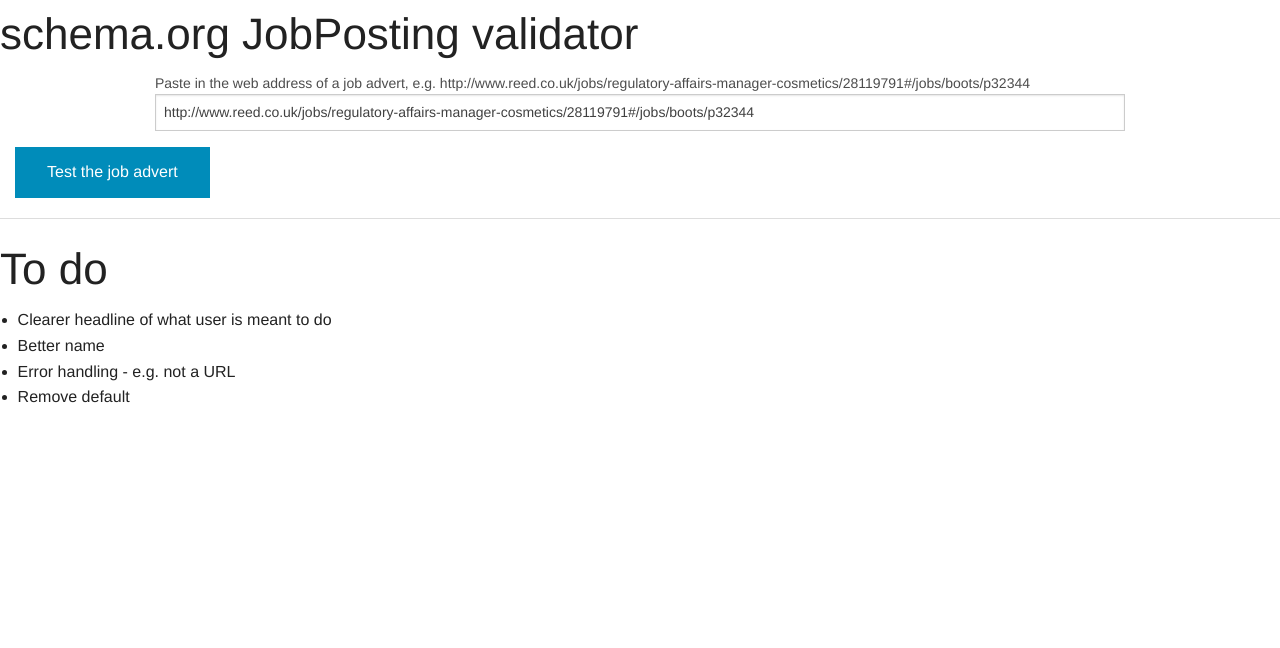
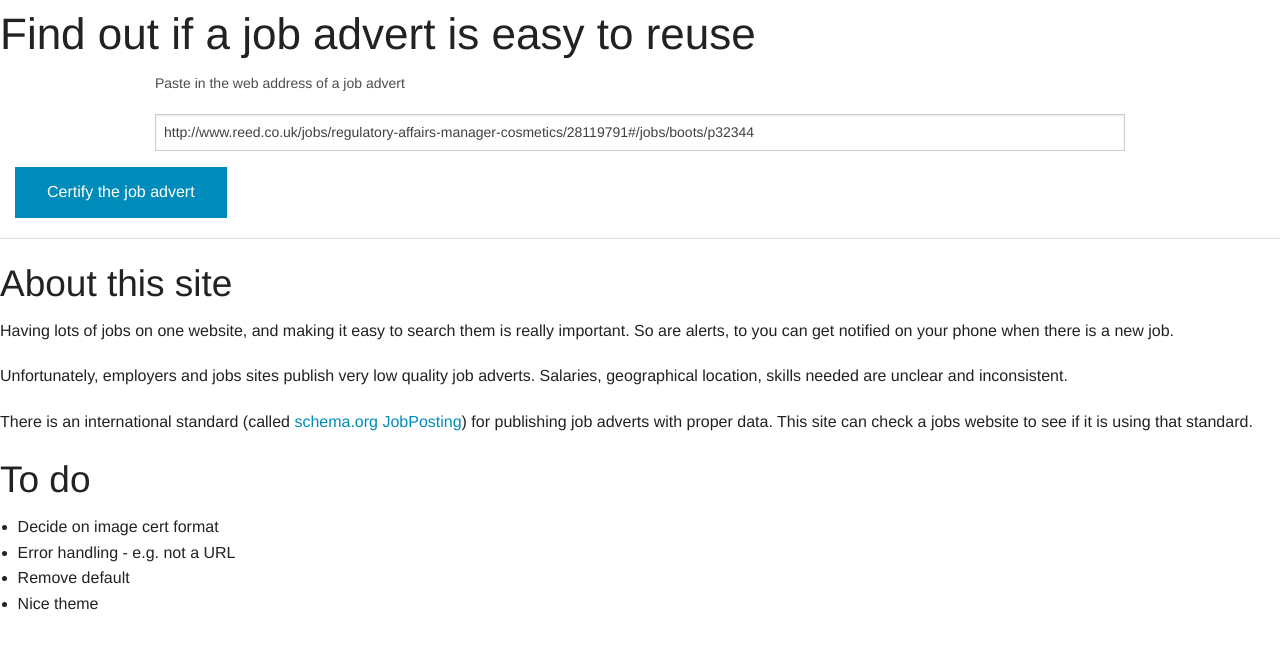
Before and after one commit to frabcus/jobschemacert, a plain HTML site: page client/index.html in a window 1280 px wide. Drawn offline with nearby package versions, Linux system fonts and the light colour scheme.

Commit message:
Slightly better copy

```diff
--- a/client/index.html
+++ b/client/index.html
@@ -8,30 +8,47 @@
 
 <body>
 
-<h1>schema.org JobPosting validator</h1>
-
+<h1>Find out if a job advert is easy to reuse</h1>
 
 <form>
   <div class="row">
     <div class="large-12 columns">
-      <label>Paste in the web address of a job advert, e.g. http://www.reed.co.uk/jobs/regulatory-affairs-manager-cosmetics/28119791#/jobs/boots/p32344
-        <input id="url" type="text" placeholder="http://" value="http://www.reed.co.uk/jobs/regulatory-affairs-manager-cosmetics/28119791#/jobs/boots/p32344"/>
-      </label>
+      <p>
+        <label>Paste in the web address of a job advert</label>
+      </p>
+      <input id="url" type="text" placeholder="http://" value="http://www.reed.co.uk/jobs/regulatory-affairs-manager-cosmetics/28119791#/jobs/boots/p32344"/>
     </div>
   </div>
   <div class="large-12 columns">
-      <a id="go" href="#" class="button">Test the job advert</a>
+      <a id="go" href="#" class="button">Certify the job advert</a>
   </div>
 </form>
 
 <hr>
 
-<h1>To do</h1>
+<h2>About this site</h2>
+
+<p>Having lots of jobs on one website, and making it easy to search
+them is really important. So are alerts, to you can get notified on
+your phone when there is a new job.
+</p>
+
+<p>Unfortunately, employers and jobs sites publish very low quality
+job adverts. Salaries, geographical location, skills needed are
+unclear and inconsistent.</p>
+
+<p>There is an international standard (called <a href="https://schema.org/JobPosting">
+  schema.org JobPosting</a>) for publishing job adverts with proper
+data. This site can check a jobs website to see if it is using that
+standard.
+</p>
+
+<h2>To do</h2>
 <ul>
-    <li>Clearer headline of what user is meant to do
-    <li>Better name
+    <li>Decide on image cert format
     <li>Error handling - e.g. not a URL
     <li>Remove default
+    <li>Nice theme
 </ul>
 
 </body>
```
